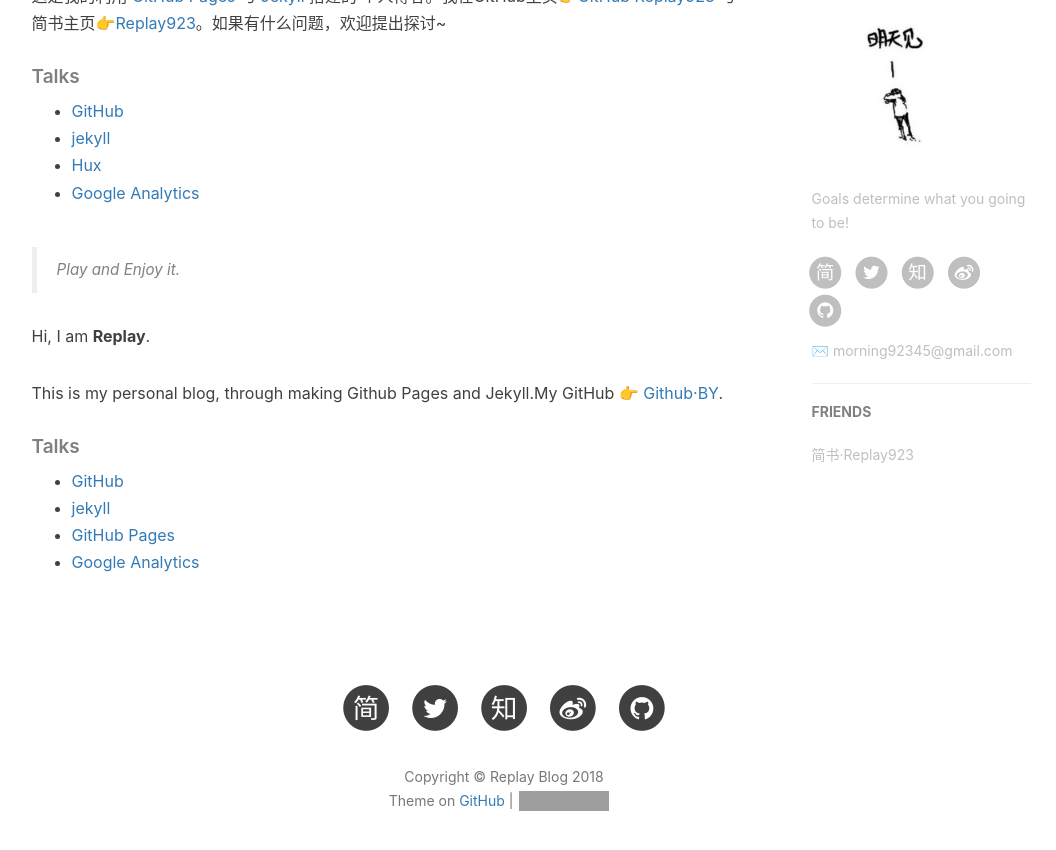
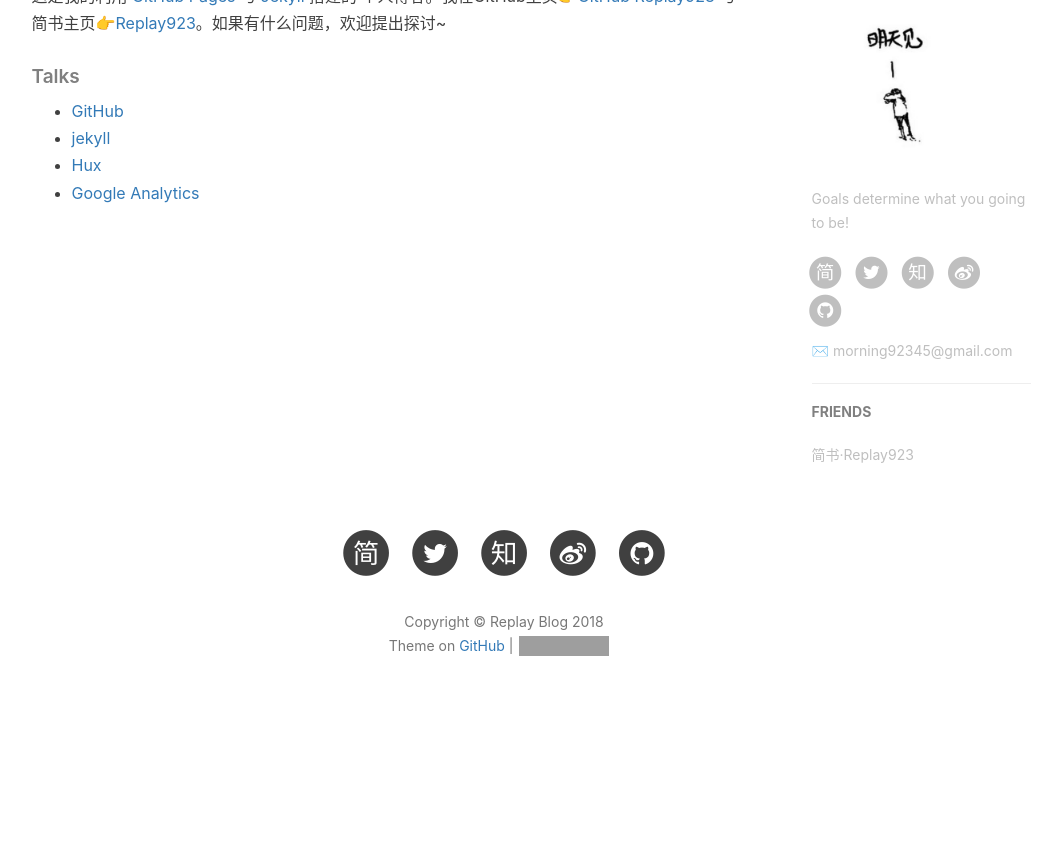
Before and after one commit to Replay923/Replay923.github.io, a Jekyll site: the page built from about.html, in a window 1280 px wide and 900 px high, scrolled down 634 px. Shown: the top 850 px of the window, without its empty margins (136-1192 px from the left). Built offline with Jekyll 4.4.1, drawn with Linux system fonts in a browser that asks for light colours; nearby versions of some CDN libraries; comment, search, counter and statistics services are not loaded; after the commit the page ends 1384 px from its top, so only the background shows below that; grey boxes are pictures that could not be loaded.

Commit message:
修改about.html，去掉英文简介

```diff
--- a/about.html
+++ b/about.html
@@ -35,12 +35,12 @@
 </div>
 
 <!-- English Version -->
-<div class="en post-container">
+<!-- <div class="en post-container">
     <blockquote><p>Play and Enjoy it.<br></p></blockquote>
 
     <p>Hi, I am <strong>Replay</strong>. </p>
 
-    <p>This is my personal blog, through making Github Pages and Jekyll.My GitHub  👉 <a href="https://github.com/Replay923">Github·BY</a>.</p>
+    <p>This is my personal blog, through making Github Pages and Jekyll.My GitHub  👉 <a href="https://github.com/Replay923">Github·Replay923</a>.</p>
 
     <h5>Talks</h5>
 
@@ -50,7 +50,7 @@
     <li><a href="https://pages.github.com/">GitHub Pages</a></li>
     <li><a href="https://analytics.google.com/analytics">Google Analytics</a></li>
     </ul>
-</div>
+</div>  -->
 
 <!-- Handle Language Change -->
 <script type="text/javascript">
```
